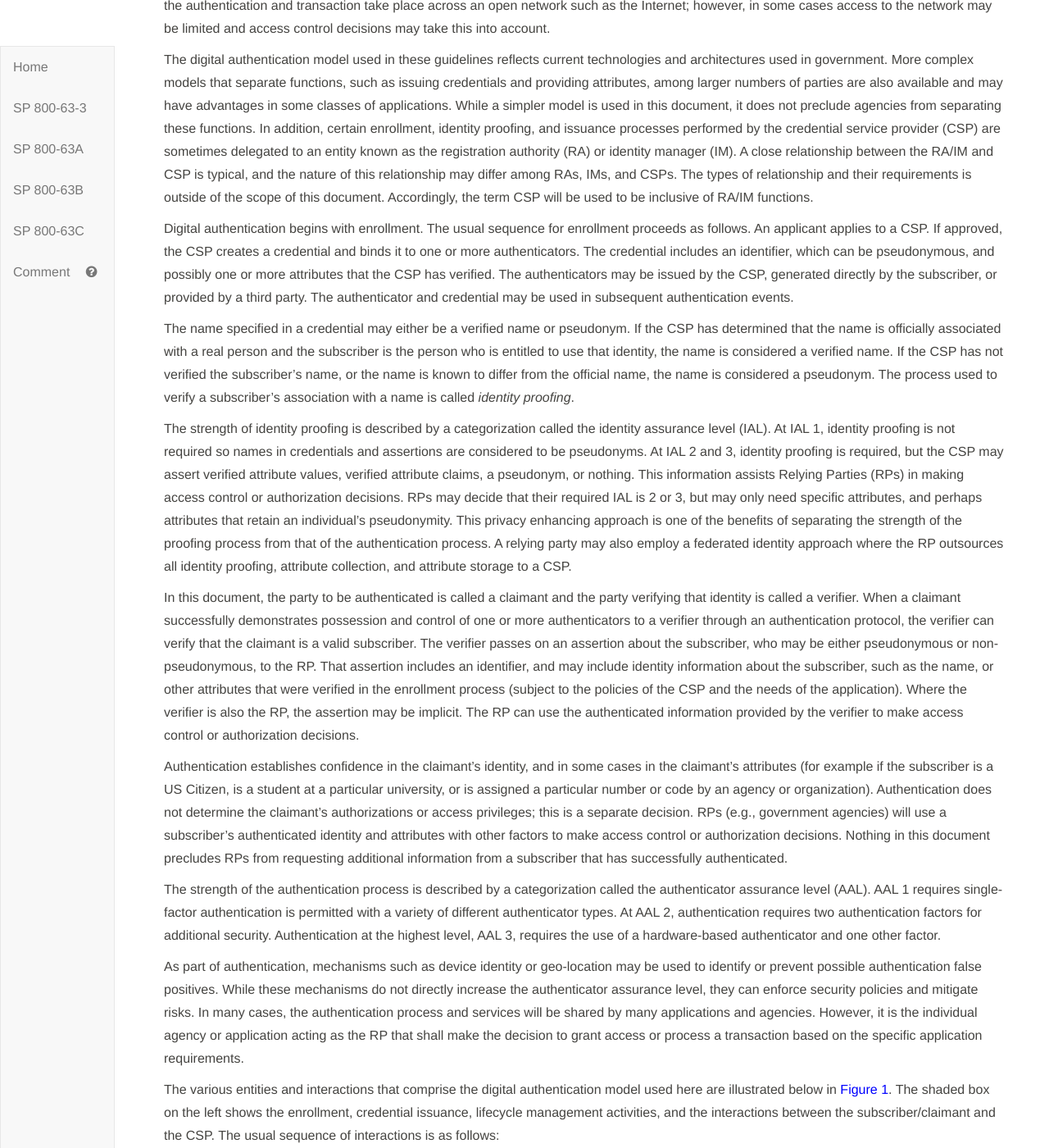
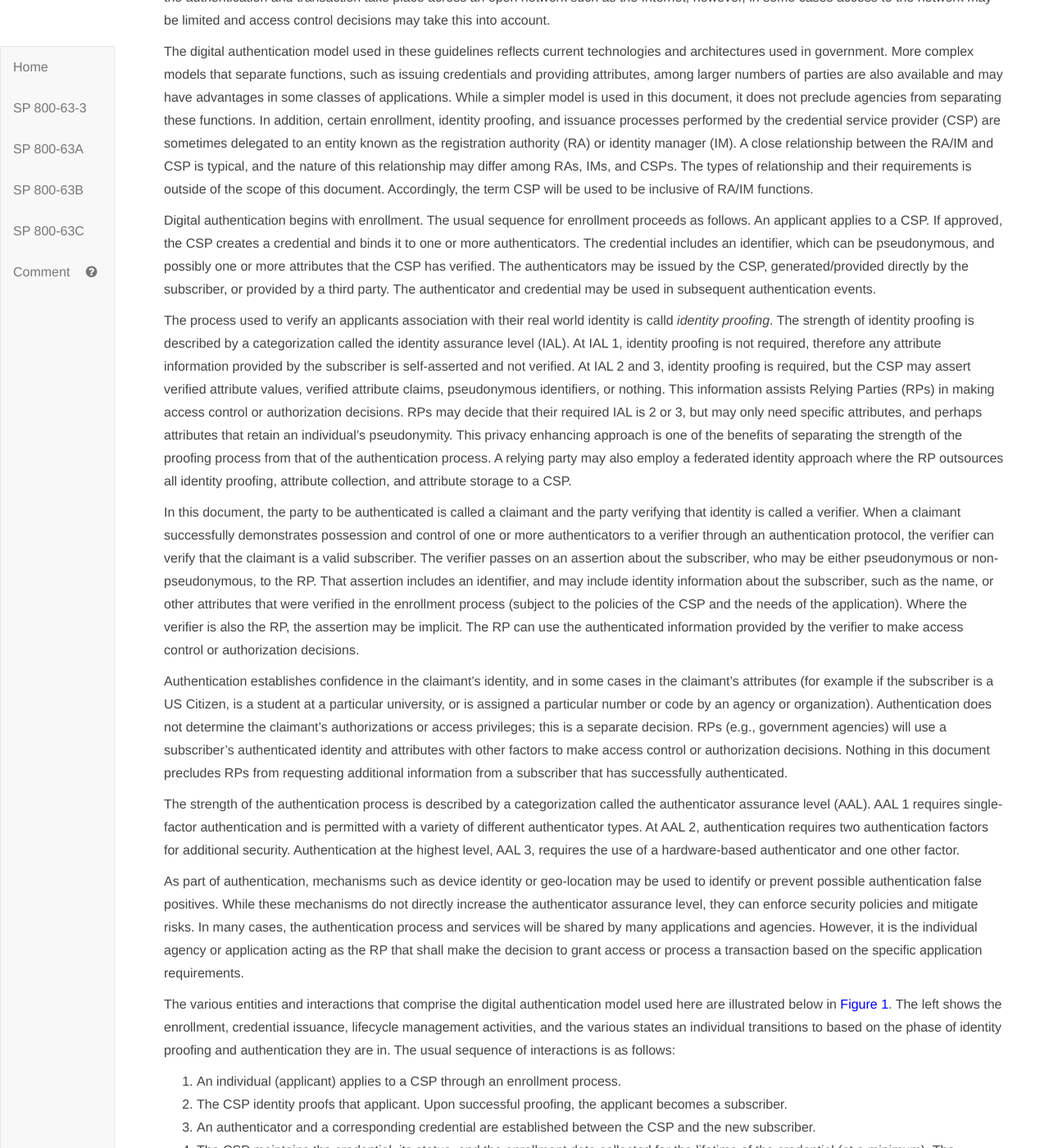
Before and after one commit to usnistgov/800-63-3, a Jekyll site: the page built from sp800-63-3.md, in a window 1280 px wide and 1400 px high, scrolled down 26852 px. Shown: the whole window at 82% size. Built offline with Jekyll 4.4.1, drawn with Linux system fonts in a browser that asks for light colours; some of the changed text lies outside the part shown.

Commit message:
Model Fix
Cleaned up pseudonym reference
Added Subscriber detail to model
Grammar and spelling fixes.

```diff
--- a/sp800-63-3/cover.md
+++ b/sp800-63-3/cover.md
@@ -178,7 +178,7 @@ OMB guidance outlines a five-step process by which agencies should meet their di
 
 5.  Periodically reassess the information system to determine technology refresh requirements.
 
-This document suite provides guidelines for implementing the third step of the above process.  A new approach for digital authentication solutions is required by these guidelines, separating the individual elements of identity assurance into discrete, component parts. For non-federated systems, agencies will select and combine two (2) individual components, referred to as *Identity Assurance Level (IAL)* and *Authenticator Assurance Level (AAL)*. For federated systems, a
+This document suite provides guidelines for implementing the third step of the above process.  A new approach for digital authentication solutions is required by these guidelines, separating the individual elements of identity assurance into discrete, component parts. For non-federated systems, agencies will select and combine two (2) individual components, referred to as *Identity Assurance Level (IAL)*  and *Authenticator Assurance Level (AAL)*. For federated systems, a
 third component, *Federation Assurance Level (FAL)*, is required.
 
 * IAL refers to the robustness of the identity proofing process and the binding between an authenticator and the records pertaining to a specific individual.
--- a/sp800-63-3/sec3_definitions.md
+++ b/sp800-63-3/sec3_definitions.md
@@ -255,10 +255,8 @@ A session wherein messages between two participants are encrypted and integrity
 
 A participant is said to be *authenticated* if, during the session, he, she or it proves possession of a long term authenticator in addition to the session keys, and if the other party can verify the identity associated with that authenticator. If both participants are authenticated, the protected session is said to be *mutually authenticated*.
 
-#### Pseudonym
-A false name.
-
-In this document, all unverified names are assumed to be pseudonyms.
+#### Pseudonymous Identifer
+A meaningless, but unique number that does not allow the RP to infer the subscriber but which does permit the RP to associate multiple interactions with the subscriber’s claimed identity.
 
 #### Public Credentials
 Credentials that describe the binding in a way that does not compromise the authenticator.
--- a/sp800-63-3/sec4_model.md
+++ b/sp800-63-3/sec4_model.md
@@ -8,39 +8,37 @@ In accordance with [OMB M-04-04](#M-04-04), digital authentication is the proces
 
 The digital authentication model used in these guidelines reflects current technologies and architectures used in government. More complex models that separate functions, such as issuing credentials and providing attributes, among larger numbers of parties are also available and may have advantages in some classes of applications. While a simpler model is used in this document, it does not preclude agencies from separating these functions. In addition, certain enrollment, identity proofing, and issuance processes performed by the credential service provider (CSP) are sometimes delegated to an entity known as the registration authority (RA) or identity manager (IM). A close relationship between the RA/IM and CSP is typical, and the nature of this relationship may differ among RAs, IMs, and CSPs. The types of relationship and their requirements is outside of the scope of this document.  Accordingly, the term CSP will be used to be inclusive of RA/IM functions.
 
-Digital authentication begins with enrollment. The usual sequence for enrollment proceeds as follows. An applicant applies to a CSP. If approved, the CSP creates a credential and binds it to one or more authenticators. The credential includes an identifier, which can be pseudonymous, and possibly one or more attributes that the CSP has verified. The authenticators may be issued by the CSP, generated directly by the subscriber, or provided by a third party. The authenticator and credential may be used in subsequent authentication events.
+Digital authentication begins with enrollment. The usual sequence for enrollment proceeds as follows. An applicant applies to a CSP. If approved, the CSP creates a credential and binds it to one or more authenticators. The credential includes an identifier, which can be pseudonymous, and possibly one or more attributes that the CSP has verified. The authenticators may be issued by the CSP, generated/provided directly by the subscriber, or provided by a third party. The authenticator and credential may be used in subsequent authentication events.
 
-The name specified in a credential may either be a verified name or pseudonym. If the CSP has determined that the name is officially associated with a real person and the subscriber is the person who is entitled to use that identity, the name is considered a verified name. If the CSP has not verified the subscriber’s name, or the name is known to differ from the official name, the name is considered a pseudonym. The process used to verify a subscriber’s association with a name is called *identity proofing*.
-
-The strength of identity proofing is described by a categorization called the identity assurance level (IAL). At IAL 1, identity proofing is not required so names in credentials and assertions are considered to be pseudonyms. At IAL 2 and 3, identity proofing is required, but the CSP may assert verified attribute values, verified attribute claims, a pseudonym, or nothing. This information assists Relying Parties (RPs) in making access control or authorization decisions. RPs may decide that their required IAL is 2 or 3, but may only need specific attributes, and perhaps attributes that retain an individual's pseudonymity. This privacy enhancing approach is one of the benefits of separating the strength of the proofing process from that of the authentication process. A relying party may also employ a federated identity approach where the RP outsources all identity proofing, attribute collection, and attribute storage to a CSP.
+The process used to verify an applicants association with their real world identity is calld *identity proofing*. The strength of identity proofing is described by a categorization called the identity assurance level (IAL). At IAL 1, identity proofing is not required, therefore any attribute information provided by the subscriber is self-asserted and not verified. At IAL 2 and 3, identity proofing is required, but the CSP may assert verified attribute values, verified attribute claims, pseudonymous identifiers, or nothing. This information assists Relying Parties (RPs) in making access control or authorization decisions. RPs may decide that their required IAL is 2 or 3, but may only need specific attributes, and perhaps attributes that retain an individual's pseudonymity. This privacy enhancing approach is one of the benefits of separating the strength of the proofing process from that of the authentication process. A relying party may also employ a federated identity approach where the RP outsources all identity proofing, attribute collection, and attribute storage to a CSP.
 
 In this document, the party to be authenticated is called a claimant and the party verifying that identity is called a verifier. When a claimant successfully demonstrates possession and control of one or more authenticators to a verifier through an authentication protocol, the verifier can verify that the claimant is a valid subscriber. The verifier passes on an assertion about the subscriber, who may be either pseudonymous or non-pseudonymous, to the RP. That assertion includes an identifier, and may include identity information about the subscriber, such as the name, or other attributes that were verified in the enrollment process (subject to the policies of the CSP and the needs of the application). Where the verifier is also the RP, the assertion may be implicit. The RP can use the authenticated information provided by the verifier to make access control or authorization decisions.
 
 Authentication establishes confidence in the claimant’s identity, and in some cases in the claimant’s attributes (for example if the subscriber is a US Citizen, is a student at a particular university, or is assigned a particular number or code by an agency or organization). Authentication does not determine the claimant’s authorizations or access privileges; this is a separate decision. RPs (e.g., government agencies) will use a subscriber’s authenticated identity and attributes with other factors to make access control or authorization decisions. Nothing in this document precludes RPs from requesting additional information from a subscriber that has successfully authenticated.
 
-The strength of the authentication process is described by a categorization called the authenticator assurance level (AAL). AAL 1 requires single-factor authentication is permitted with a variety of different authenticator types. At AAL 2, authentication requires two authentication factors for additional security. Authentication at the highest level, AAL 3, requires the use of a hardware-based authenticator and one other factor.
+The strength of the authentication process is described by a categorization called the authenticator assurance level (AAL). AAL 1 requires single-factor authentication and is permitted with a variety of different authenticator types. At AAL 2, authentication requires two authentication factors for additional security. Authentication at the highest level, AAL 3, requires the use of a hardware-based authenticator and one other factor.
 
 As part of authentication, mechanisms such as device identity or geo-location may be used to identify or prevent possible authentication false positives. While these mechanisms do not directly increase the authenticator assurance level, they can enforce security policies and mitigate risks. In many cases, the authentication process and services will be shared by many applications and agencies. However, it is the individual agency or application acting as the RP that shall make the decision to grant access or process a transaction based on the specific application requirements.
 
-The various entities and interactions that comprise the digital authentication model used here are illustrated below in [Figure 1](#Figure1). The shaded box on the left shows the enrollment, credential issuance, lifecycle management activities, and the interactions between the subscriber/claimant and the CSP. The usual sequence of interactions is as follows:
+The various entities and interactions that comprise the digital authentication model used here are illustrated below in [Figure 1](#Figure1). The left shows the enrollment, credential issuance, lifecycle management activities, and the various states an individual transitions to based on the phase of identity proofing and authentication they are in. The usual sequence of interactions is as follows:
 
-1.	An individual applies to a CSP through an enrollment process.
-2.	The CSP identity proofs that applicant.
+1.	An individual (applicant) applies to a CSP through an enrollment process.
+2.	The CSP identity proofs that applicant. Upon successful proofing, the applicant becomes a subscriber.
 4.	An authenticator and a corresponding credential are established between the CSP and the new subscriber.
 5. The CSP maintains the credential, its status, and the enrollment data collected for the lifetime of the credential (at a minimum). The subscriber maintains his or her authenticator.
 
 Other sequences are less common, but could also achieve the same functional requirements.
 
-The shaded box on the right side of [Figure 1](#Figure1) shows the entities and the interactions related to using a authenticator to perform digital authentication. When the subscriber needs to authenticate to perform a transaction, he or she becomes a claimant to a verifier. The interactions are as follows:
+The right side of [Figure 1](#Figure1) shows the entities and the interactions related to using a authenticator to perform digital authentication. When the subscriber needs to authenticate to perform a transaction, he or she becomes a claimant to a verifier. The interactions are as follows:
 
 1.	The claimant proves to the verifier that he or she possesses and controls the authenticator through an authentication protocol.
-2.	The verifier interacts with the CSP to validate the credential that binds the subscriber’s identity to his or her authenticator.
+2.	The verifier interacts with the CSP to validate the credential that binds the subscriber’s identity to his or her authenticator and to optionally obtain claimant attributes.
 3.	If the verifier is separate from the RP (application), the verifier provides an assertion about the subscriber to the RP, which may use the information in the assertion to make an access control or authorization decision.
 4.	An authenticated session is established between the subscriber and the RP.
 
 In all cases, the RP should request the attributes it requires from a CSP prior to authentication of the claimant.  In addition, the claimant should be requested to consent to the release of those attribute prior to generation and release of an assertion.
 
-In some cases the verifier does not need to communicate in real time with the CSP to complete the authentication activity (e.g., some uses of digital certificates). Therefore, the dashed line between the verifier and the CSP represents a logical link between the two entities rather than a physical link. In some implementations, the verifier, RP and the CSP functions may be distributed and separated as shown in [Figure 1](#Figure1); however, if these functions reside on the same platform, the interactions between the components are local messages between applications running on the same system rather than protocols over shared untrusted networks.
+In some cases, the verifier does not need to communicate in real time with the CSP to complete the authentication activity (e.g., some uses of digital certificates). Therefore, the dashed line between the verifier and the CSP represents a logical link between the two entities rather than a physical link. In some implementations, the verifier, RP and the CSP functions may be distributed and separated as shown in [Figure 1](#Figure1); however, if these functions reside on the same platform, the interactions between the components are local messages between applications running on the same system rather than protocols over shared untrusted networks.
 
 As noted above, CSPs maintain status information about credentials they issue. CSPs will generally assign a finite lifetime when issuing credentials to limit the maintenance period. When the status changes, or when the credentials near expiration, credentials may be renewed or re-issued; or, the credential may be revoked and/or destroyed. Typically, the subscriber authenticates to the CSP using his or her existing, unexpired authenticator and credential in order to request issuance of a new authenticator and credential. If the subscriber fails to request authenticator and credential re-issuance prior to their expiration or revocation, he or she may be required to repeat the enrollment process to obtain a new authenticator and credential. Alternatively, the CSP may choose to accept a request during a grace period after expiration.
 
@@ -97,7 +95,7 @@ As described in the preceding sections, credentials bind an authenticator to the
 
 The authentication process begins with the claimant demonstrating to the verifier possession and control of a authenticator that is bound to the asserted identity through an authentication protocol. Once possession and control has been demonstrated, the verifier verifies that the credential remains valid, usually by interacting with the CSP.
 
-The exact nature of the interaction between the verifier and the claimant during the authentication protocol is extremely important in determining the overall security of the system. Well designed protocols can protect the integrity and confidentiality of traffic between the claimant and the verifier both during and after the authentication exchange, and it can help limit the damage that can be done by an attacker masquerading as a legitimate verifier.
+The exact nature of the interaction between the verifier and the claimant during the authentication protocol is extremely important in determining the overall security of the system. Well-designed protocols can protect the integrity and confidentiality of traffic between the claimant and the verifier both during and after the authentication exchange, and it can help limit the damage that can be done by an attacker masquerading as a legitimate verifier.
 
 Additionally, mechanisms located at the verifier can mitigate online guessing attacks against lower entropy secrets like passwords and PINs by limiting the rate at which an attacker can make authentication attempts or otherwise delaying incorrect attempts. Generally, this is done by keeping track of and limiting the number of unsuccessful attempts, since the premise of an online guessing attack is that most attempts will fail.
 
```
Also changed, not shown: other parts of sp800-63-3/sec3_definitions.md (+1 -1 lines), other parts of sp800-63-3/sec4_model.md (+1 -1 lines), sp800-63-3/sec1_2_introduction.md (+1 -1 lines), sp800-63-3/media/model.png, 1 other file.
